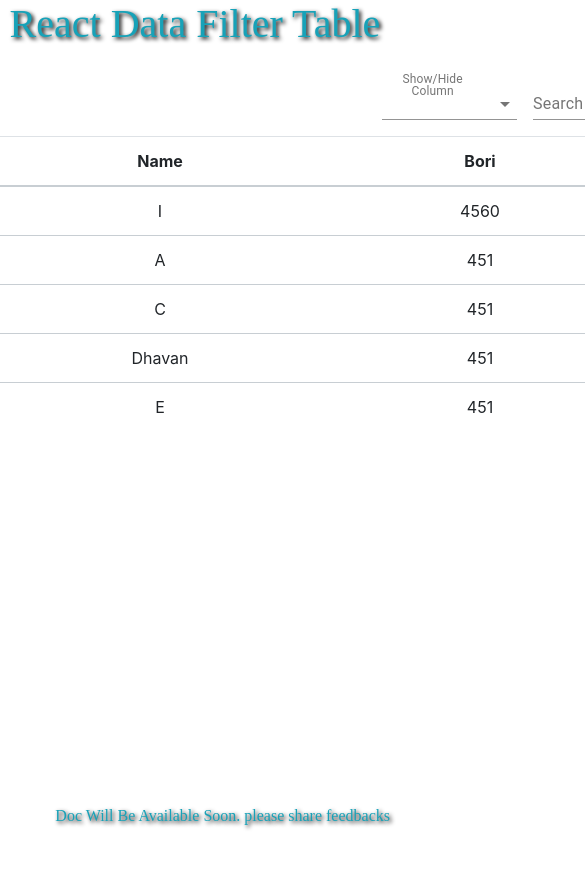
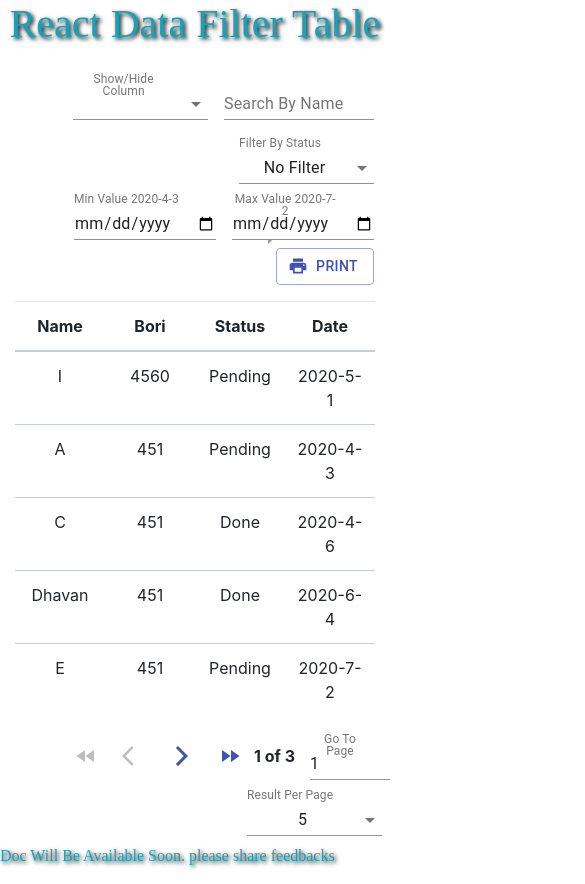
Before and after one commit to Dhavansinghal/react-datatable, a React (Create React App) app: page / in a window 390 px wide. Shown: the top 884 px of the page, 585 px wide, since content can reach past the window. Before the commit the page ends 844 px from the top, so only its background shows below. Built offline with nearby package versions, Linux system fonts and the light colour scheme.

Commit message:
Responsive Update

```diff
--- a/src/App.js
+++ b/src/App.js
@@ -16,16 +16,17 @@
         React Data Filter Table
       </motion.h1>
       <MyTable />
-
+      <div>
         <motion.p
           className="fontFamily text-info"
           initial={{ opacity: 0.2, x: -100 }}
           animate={{ opacity: 1, x: 0 }}
           transition={{ duration: 1 }}
-        style={{ position: "absolute", bottom: "0", right: "0" }}
+          style={{ textAlign: 'initial'}}
         >
           Doc Will Be Available Soon. please share feedbacks
         </motion.p>
+      </div>
     </div>
   );
 }
--- a/src/MyTable.js
+++ b/src/MyTable.js
@@ -439,15 +439,19 @@
 
 
         return (
-            <div style={{width:'80rem',margin:'auto'}}>
+            <div className="container-fluid">
                 {/* Data Filter Options */}
                 <div
+
+                    className="row"
                     style={{
                         display: "flex",
                         alignItems: "center",
                         justifyContent: "flex-end",
                         padding: "0.5rem",
-                    }}>
+                    }}
+                    >
+
                     {/* Show Hide Dropdown */}
                     <div>
                         <FormControl className={classes.formControl}>
@@ -502,7 +506,7 @@
 
                 {/* Table Start From Here */}
                 <div>
-                    <div id="printarea" >
+                    <div id="printarea" className="table-responsive" >
                         <table className="table table-hover" style={{tableLayout:"fixed"}}>
                             <thead>
                                 <tr>
@@ -559,7 +563,7 @@
                 </div>
                 {/* Pagination Start From Here */}
                 <div
-                    className="pagination"
+                    className="pagination row"
                     style={{
                         display: "flex",
                         alignItems: "center",
```
Also changed, not shown: 1 other file (tests, documents, lock files or other folders). Lines whose indentation alone changed are shown as unchanged.
